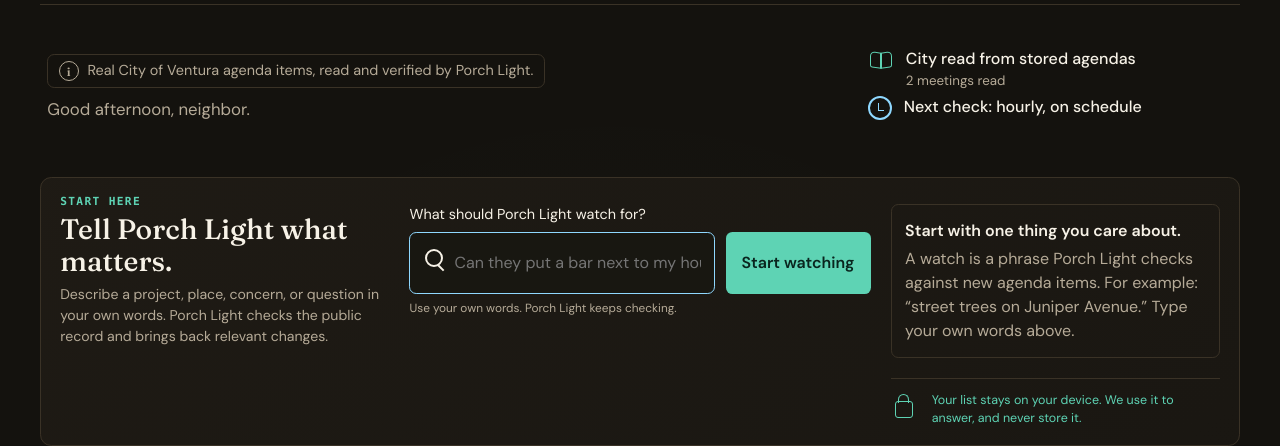
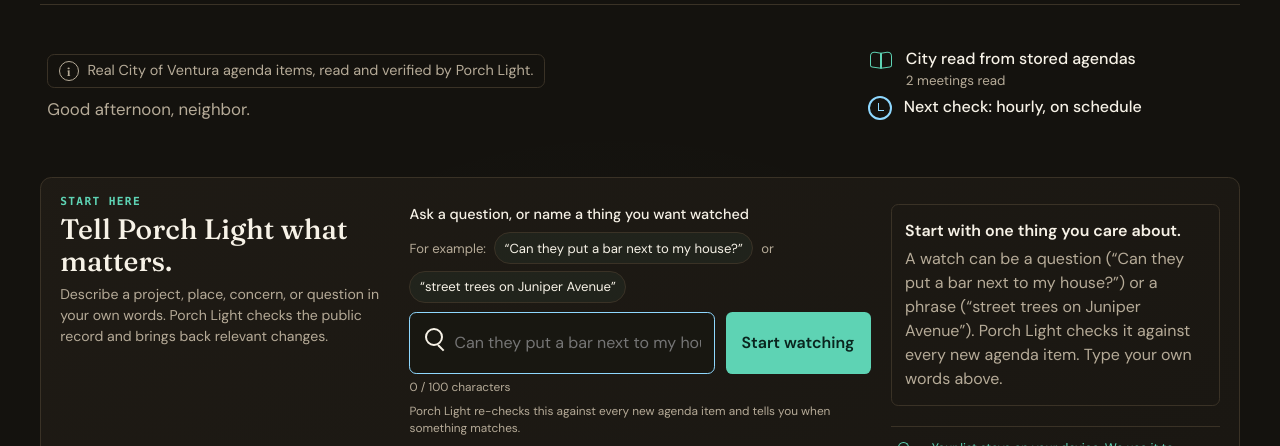
Before and after one commit to earlgreyhot1701D/porch-light, a plain HTML site: page web/index.html in a window 1280 px wide. Shown: the part 71-517 px from the top of the page. Drawn offline with Linux system fonts and the light colour scheme.

Commit message:
fix(web+watch): clearer watch copy, live char counter, raise cap 60->100; housekeeping
Housekeeping (repo goes public): reverted incidental [~]->[ ] checkbox edits in 0-stack-proof & 3-extraction tasks.md; gitignored 'Claude outputs/' (local screenshots, kept on disk).

Watch copy (copy bug, not engine): the box invited both a question (placeholder) and a phrase (empty state) without saying either was valid.
- label: 'Ask a question, or name a thing you want watched' (commits to both).
- two visible example chips shown together (question AND phrase); clicking one fills the input.
- helper now says what happens next: Porch Light re-checks against every new agenda item.
- empty-state body rewritten to name both forms. Spanish matches, same structure.

Char limit (bug): MAX_TERM_CHARS 60 rejected natural questions the placeholder invites ('...Victoria Avenue near the mall?' = 69 chars). Raised to 100 on evidence, NOT silently - documented in validate.py. Mirrored in app.js + HTML maxlength. Added a live 'N / 100 characters' counter (NOT --deadline amber - reserved; uses ink+weight, survives greyscale). Rejection messages now say what to do ('shorten to 100 or fewer'), both languages.

Verified: 69-char question now accepted; offline suite 174 passed; node --check clean; CSS braces balanced.

```diff
--- a/web/app.js
+++ b/web/app.js
@@ -25,7 +25,7 @@
 
 const WATCH_KEY = "porchlight.watches.v1";
 const MAX_TERMS = 10;
-const MAX_TERM_CHARS = 60;
+const MAX_TERM_CHARS = 100;   // mirrors watch/validate.py (raised from 60; see there)
 
 /* ---- copy (bilingual, verbatim strings load-bearing) ---- */
 const COPY = {
@@ -61,16 +61,19 @@
     toolsRegion: "Your drafts and writing tools", watchRegion: "Start and manage watches",
     watchKicker: "Start here", watchTitle: "Tell Porch Light what matters.",
     watchIntro: "Describe a project, place, concern, or question in your own words. Porch Light checks the public record and brings back relevant changes.",
-    watchLabel: "What should Porch Light watch for?", watchPlaceholder: "Can they put a bar next to my house?",
-    startWatching: "Start watching", helper: "Use your own words. Porch Light keeps checking.", saved: "Currently watching",
+    watchLabel: "Ask a question, or name a thing you want watched", watchPlaceholder: "Can they put a bar next to my house?",
+    exampleIntro: "For example:", exampleAnd: "or", countSuffix: " / 100 characters",
+    startWatching: "Start watching",
+    helper: "Porch Light re-checks this against every new agenda item and tells you when something matches.",
+    saved: "Currently watching",
     firstRunTitle: "Start with one thing you care about.",
-    firstRunBody: "A watch is a phrase Porch Light checks against new agenda items. For example: \u201cstreet trees on Juniper Avenue.\u201d Type your own words above.",
+    firstRunBody: "A watch can be a question (\u201cCan they put a bar next to my house?\u201d) or a phrase (\u201cstreet trees on Juniper Avenue\u201d). Porch Light checks it against every new agenda item. Type your own words above.",
     privacy: "Your list stays on your device. We use it to answer, and never store it.",
     draftTitle: "Drafts are yours to finish and send.",
     draftExplainer: "Porch Light fills in the facts and the deadline from the source. The opinion is yours to write, and only you can send it.",
     startDraft: "\uFF0B Start a draft",
     remove: "Remove watch", added: "Watch added.", empty: "Enter something you want Porch Light to watch.",
-    tooLong: "That watch is too long (max 60 characters).", tooMany: "You can watch up to 10 things.", duplicate: "You're already watching that.",
+    tooLong: "That's a bit long. Try shortening it to 100 characters or fewer.", tooMany: "You can watch up to 10 things. Remove one to add another.", duplicate: "You're already watching that.",
     draftAdded: "A blank draft was added.", untitledDraft: "Untitled public comment", editedNow: "Edited now",
     shareConfirm: "A shared list was found in this link. Apply it? This replaces your current list.",
     shareApply: "Apply shared list", shareDismiss: "Keep my list", shareApplied: "Shared list applied.", shareDismissed: "Kept your list.",
@@ -119,16 +122,19 @@
     toolsRegion: "Sus borradores y herramientas de escritura", watchRegion: "Iniciar y administrar temas de seguimiento",
     watchKicker: "Empiece aqu\u00ED", watchTitle: "D\u00EDgale a Porch Light lo que le importa.",
     watchIntro: "Describa un proyecto, lugar, inquietud o pregunta con sus propias palabras. Porch Light revisa el registro p\u00FAblico y le presenta los cambios pertinentes.",
-    watchLabel: "\u00BFQu\u00E9 debe vigilar Porch Light?", watchPlaceholder: "\u00BFPueden poner un bar al lado de mi casa?",
-    startWatching: "Empezar a vigilar", helper: "Use sus propias palabras. Porch Light sigue revisando.", saved: "En seguimiento",
+    watchLabel: "Haga una pregunta o nombre algo que quiera vigilar", watchPlaceholder: "\u00BFPueden poner un bar al lado de mi casa?",
+    exampleIntro: "Por ejemplo:", exampleAnd: "o", countSuffix: " / 100 caracteres",
+    startWatching: "Empezar a vigilar",
+    helper: "Porch Light lo compara con cada nuevo asunto de la agenda y le avisa cuando algo coincide.",
+    saved: "En seguimiento",
     firstRunTitle: "Empiece con algo que le importe.",
-    firstRunBody: "Un tema es una frase que Porch Light compara con nuevos asuntos de las agendas. Por ejemplo: \u201c\u00E1rboles en la avenida Juniper\u201D. Escriba sus propias palabras arriba.",
+    firstRunBody: "Un tema puede ser una pregunta (\u201c\u00BFPueden poner un bar al lado de mi casa?\u201D) o una frase (\u201c\u00E1rboles en la avenida Juniper\u201D). Porch Light lo compara con cada nuevo asunto de la agenda. Escriba sus propias palabras arriba.",
     privacy: "Su lista permanece en su dispositivo. La usamos para responderle y nunca la guardamos.",
     draftTitle: "Usted termina y env\u00EDa sus borradores.",
     draftExplainer: "Porch Light completa los hechos y el plazo a partir de la fuente. La opini\u00F3n la escribe usted y solamente usted puede enviarla.",
     startDraft: "\uFF0B Iniciar un borrador",
     remove: "Eliminar tema", added: "Tema agregado.", empty: "Escriba algo que desea que Porch Light vigile.",
-    tooLong: "Ese tema es demasiado largo (m\u00E1ximo 60 caracteres).", tooMany: "Puede vigilar hasta 10 cosas.", duplicate: "Ya est\u00E1 vigilando eso.",
+    tooLong: "Es un poco largo. Int\u00E9ntelo con 100 caracteres o menos.", tooMany: "Puede vigilar hasta 10 cosas. Elimine uno para agregar otro.", duplicate: "Ya est\u00E1 vigilando eso.",
     draftAdded: "Se agreg\u00F3 un borrador en blanco.", untitledDraft: "Comentario p\u00FAblico sin t\u00EDtulo", editedNow: "Editado ahora",
     shareConfirm: "Se encontr\u00F3 una lista compartida en este enlace. \u00BFAplicarla? Esto reemplaza su lista actual.",
     shareApply: "Aplicar lista compartida", shareDismiss: "Conservar mi lista", shareApplied: "Lista compartida aplicada.", shareDismissed: "Conserv\u00F3 su lista.",
@@ -612,8 +618,34 @@
   host.lang = language;
 }
 
+/* ---- live character counter (mirrors the server cap; no amber, voice.md) ---- */
+function updateCharCount() {
+  const input = document.getElementById("watch-input");
+  const num = document.getElementById("watch-count-num");
+  const wrap = document.getElementById("watch-count");
+  if (!input || !num || !wrap) return;
+  const n = input.value.length;
+  num.textContent = String(n);
+  wrap.classList.toggle("over", n >= MAX_TERM_CHARS);
+}
+
 /* ---- events ---- */
 function wireEvents() {
+  const watchInput = document.getElementById("watch-input");
+  if (watchInput) watchInput.addEventListener("input", updateCharCount);
+  // Example chips fill the input so a first-time user sees both a question and a
+  // phrase are valid, then can edit from there.
+  document.querySelectorAll(".example-chip").forEach((chip) => {
+    chip.addEventListener("click", () => {
+      const input = document.getElementById("watch-input");
+      if (!input) return;
+      // Strip the surrounding smart quotes from the chip label.
+      input.value = chip.textContent.replace(/^[\u201C"]|[\u201D"]$/g, "").trim();
+      updateCharCount();
+      input.focus();
+    });
+  });
+
   document.getElementById("watch-form").addEventListener("submit", (event) => {
     event.preventDefault();
     const input = document.getElementById("watch-input");
@@ -622,6 +654,7 @@
     if (err) { setStatus("watch-status", t(err)); input.focus(); return; }
     watches.push({ text: value, lang: language });
     input.value = "";
+    updateCharCount();
     saveWatchesToStorage();
     renderWatches();
     deriveAndRenderState();
@@ -673,6 +706,7 @@
   watches = loadWatchesFromStorage();
   await loadChanged();
   setLanguage("en");
+  updateCharCount();
   renderWatches();
   deriveAndRenderState(false);   // new user (no terms) -> onboarding + reading log, ZERO cards
   if (shared && shared.length) offerSharedList(shared);
--- a/web/index.html
+++ b/web/index.html
@@ -61,19 +61,26 @@
           <p data-i18n="watchIntro">Describe a project, place, concern, or question in your own words. Porch Light checks the public record and brings back relevant changes.</p>
         </div>
         <form class="watch-form" id="watch-form">
-          <label for="watch-input" data-i18n="watchLabel">What should Porch Light watch for?</label>
+          <label for="watch-input" data-i18n="watchLabel">Ask a question, or name a thing you want watched</label>
+          <p class="watch-examples">
+            <span data-i18n="exampleIntro">For example:</span>
+            <button type="button" class="example-chip" data-example="q">&#8220;Can they put a bar next to my house?&#8221;</button>
+            <span class="example-and" data-i18n="exampleAnd">or</span>
+            <button type="button" class="example-chip" data-example="p">&#8220;street trees on Juniper Avenue&#8221;</button>
+          </p>
           <div class="watch-entry">
-            <div class="input-wrap"><input id="watch-input" name="watch" type="text" maxlength="60" required autocomplete="off" placeholder="Can they put a bar next to my house?" data-placeholder-i18n="watchPlaceholder"></div>
+            <div class="input-wrap"><input id="watch-input" name="watch" type="text" maxlength="100" required autocomplete="off" placeholder="Can they put a bar next to my house?" data-placeholder-i18n="watchPlaceholder" aria-describedby="watch-count watch-helper"></div>
             <button class="primary-button" type="submit" data-i18n="startWatching">Start watching</button>
           </div>
-          <p class="helper" data-i18n="helper">Use your own words. Porch Light keeps checking.</p>
+          <p class="watch-count" id="watch-count" aria-live="polite"><span id="watch-count-num">0</span><span data-i18n="countSuffix"> / 100 characters</span></p>
+          <p class="helper" id="watch-helper" data-i18n="helper">Porch Light re-checks this against every new agenda item and tells you when something matches.</p>
           <p class="form-status" id="watch-status" aria-live="polite"></p>
         </form>
         <div class="watch-current">
           <p class="saved-title" id="saved-title" data-i18n="saved">Currently watching</p>
           <div class="watch-empty" id="watch-empty" hidden>
             <strong data-i18n="firstRunTitle">Start with one thing you care about.</strong>
-            <span data-i18n="firstRunBody">A watch is a phrase Porch Light checks against new agenda items. For example: "street trees on Juniper Avenue." Type your own words above.</span>
+            <span data-i18n="firstRunBody">A watch can be a question ("Can they put a bar next to my house?") or a phrase ("street trees on Juniper Avenue"). Porch Light checks it against every new agenda item. Type your own words above.</span>
           </div>
           <ul class="watch-list" id="watch-list"></ul>
           <p class="privacy"><span class="lock" aria-hidden="true"></span><span data-i18n="privacy">Your list stays on your device. We use it to answer, and never store it.</span></p>
--- a/web/styles.css
+++ b/web/styles.css
@@ -362,7 +362,25 @@
 .watch-current { min-width: 0; }
 .draft-panel { max-height: 430px; }
 .side-panel .section-head h2 { font: 500 1.45rem/1.1 var(--serif); }
-.watch-form label { display: block; margin: .6rem 0 .4rem; font-size: .9rem; }
+.watch-form label { display: block; margin: .6rem 0 .4rem; font-size: .9rem; font-weight: 500; }
+.watch-examples { display: flex; flex-wrap: wrap; align-items: center; gap: .4rem .5rem; margin: 0 0 .55rem; color: var(--muted); font-size: .82rem; }
+.example-chip {
+  min-height: 32px;
+  padding: .3rem .6rem;
+  border: 1px solid var(--line);
+  border-radius: 999px;
+  background: rgba(94, 211, 180, .05);
+  color: var(--ink);
+  font: inherit;
+  cursor: pointer;
+}
+.example-chip:hover { border-color: var(--primary); }
+.example-and { color: var(--muted); }
+.watch-count { margin: .35rem 0 0; color: var(--muted); font-size: .74rem; }
+/* Over-limit emphasis must NOT use --deadline amber (reserved for actionable comment
+   deadlines only, voice.md). Use the ink color + weight so it reads as "attention"
+   and still survives greyscale via the weight change. */
+.watch-count.over { color: var(--ink); font-weight: 600; }
 .watch-entry { display: grid; grid-template-columns: minmax(0, 1fr) auto; gap: .65rem; align-items: stretch; }
 .watch-entry .primary-button { width: auto; min-width: 145px; margin-top: 0; padding-inline: 1rem; }
 .input-wrap { position: relative; }
```
Also changed, not shown: 2 other files.
